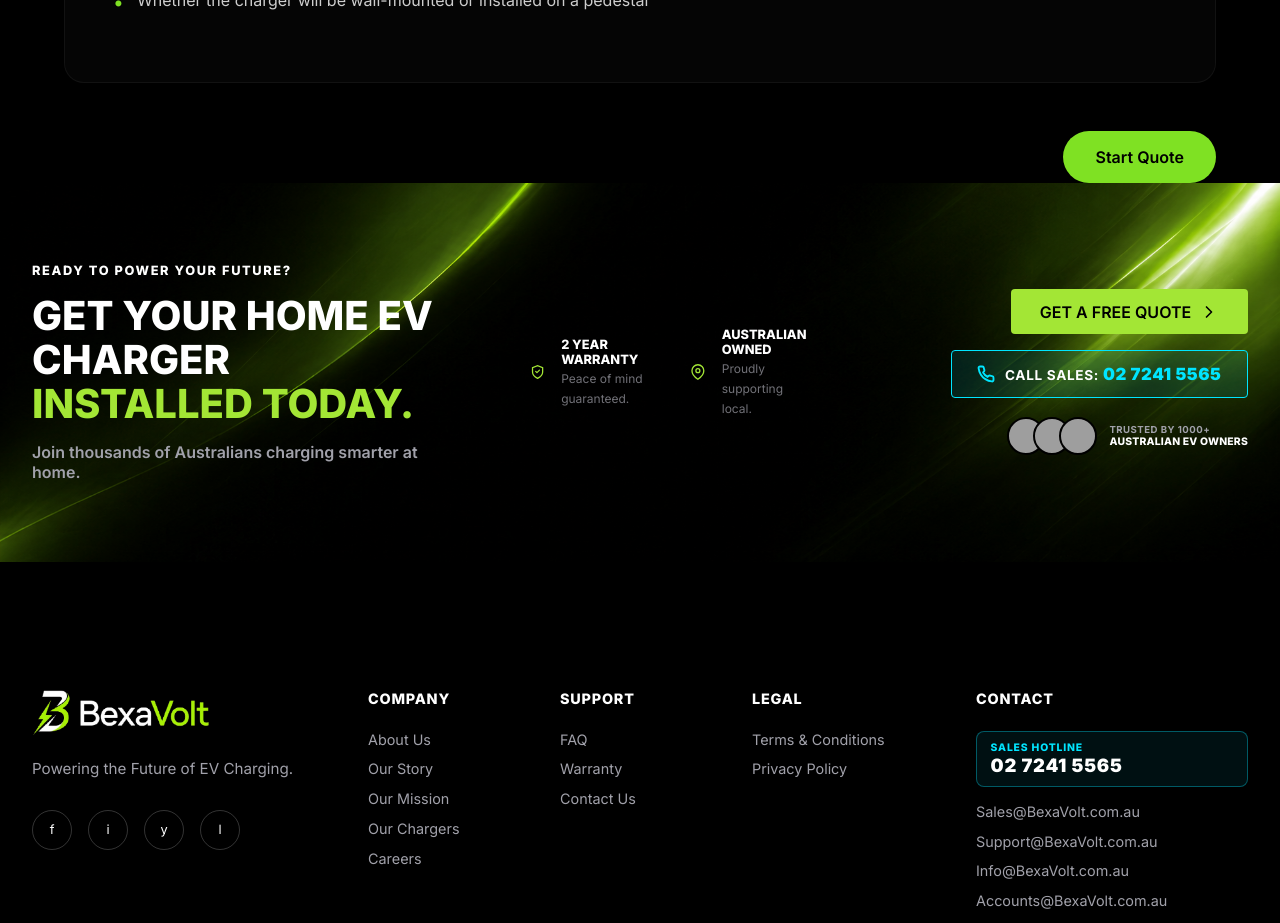
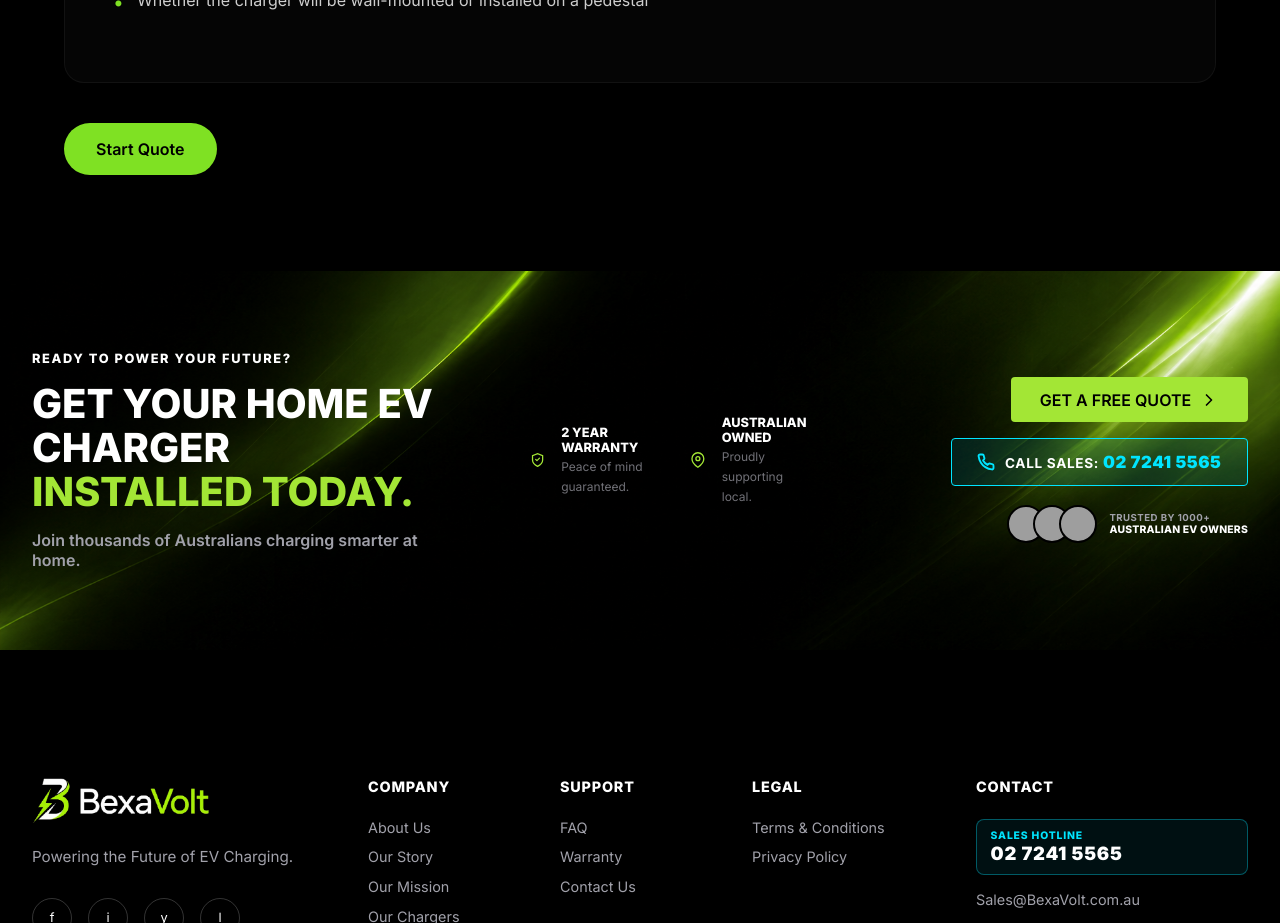
Before and after one commit to carricomfort8-lang/BexaVolt, a Next.js app in the folder frontend/: page /quote in a window 1280 px wide. Shown: the part 1240-2163 px from the top of the page. Built offline with nearby package versions, Linux system fonts and the light colour scheme; grey boxes are pictures that could not be loaded.

Commit message:
Move Start Quote button to left side and add bottom padding on quote page

```diff
--- a/frontend/src/app/quote/page.module.css
+++ b/frontend/src/app/quote/page.module.css
@@ -4,7 +4,7 @@
   background-color: var(--background, #000);
   color: var(--foreground, #fff);
   padding-top: 100px;
-  padding-bottom: 6rem;
+  padding-bottom: 8rem;
 }
 
 .container {
@@ -356,8 +356,10 @@
 .actionButtons {
   display: flex;
   gap: 1rem;
-  margin-top: 3rem;
-  justify-content: flex-end;
+  margin-top: 2.5rem;
+  margin-bottom: 4rem;
+  padding-bottom: 2rem;
+  justify-content: flex-start;
 }
 
 .spaceBetween {
```
